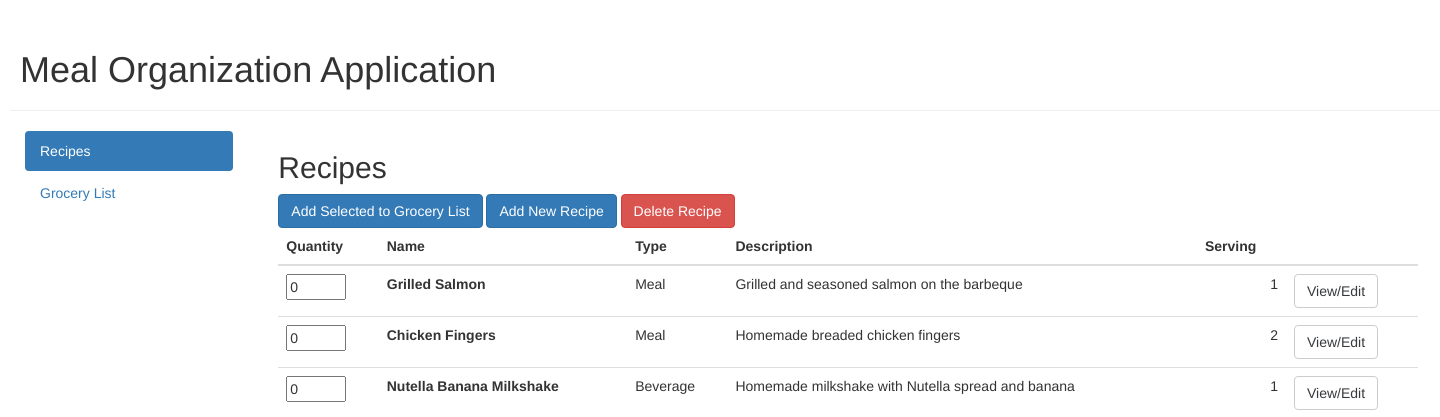
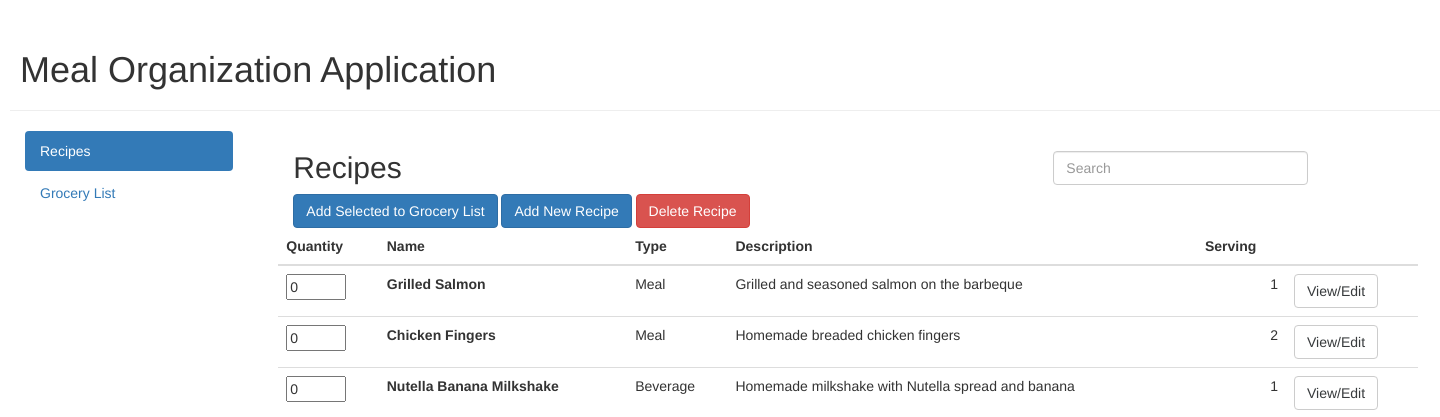
Before and after one commit to 1024Adam/moa, a PHP site: page / in a window 1440 px wide. Shown: the top 417 px of the page. Run offline with PHP 8.4, Linux system fonts and the light colour scheme; data comes from the database, SQL or seed files in the repository.

Commit message:
added search button; dummy functionality implemented

```diff
--- a/public/css/style.css
+++ b/public/css/style.css
@@ -83,3 +83,13 @@ input[type=number] {
 .decimal-number {
   width: 100px !important;
 }
+
+.rel-pos {
+  position: relative;
+  height: 200px;
+}
+
+.rel-abs {
+  position: absolute;
+  bottom: 0px;
+}
--- a/public/js/moa.js
+++ b/public/js/moa.js
@@ -86,3 +86,7 @@ $("#del_recipe_button").click(function()
 {
   window.location.href = "./del_recipe.php";
 });
+
+$("#search").keypress(function() {
+  console.log("hello");
+});
--- a/templates/recipes.php
+++ b/templates/recipes.php
@@ -6,8 +6,15 @@
   include_once('../classes/Database.php');
 ?>
 <div id="recipes" class="container">
+  <div class="col-sm-8">
     <h2>Recipes</h2>
+  </div>
+  <div class="col-sm-3">
+    <br>
+    <input type="input" class="form-control" name="search" id="search" placeholder="Search">
+  </div>
   <form id="recipe_form" action="index.php" method="post">
+    <div class="col-sm-10">
       <div id="new_success" class="alert alert-success alert-small" role="alert">
         The new recipe has been added successfully.
       </div>
@@ -41,6 +48,7 @@
       <button type="button" id="del_recipe_button" class="btn btn-danger">
         Delete Recipe
       </button>
+    </div>
     <table id=recipe_table class="table">
       <thead>
         <tr>
```
Lines whose indentation alone changed are shown as unchanged.
